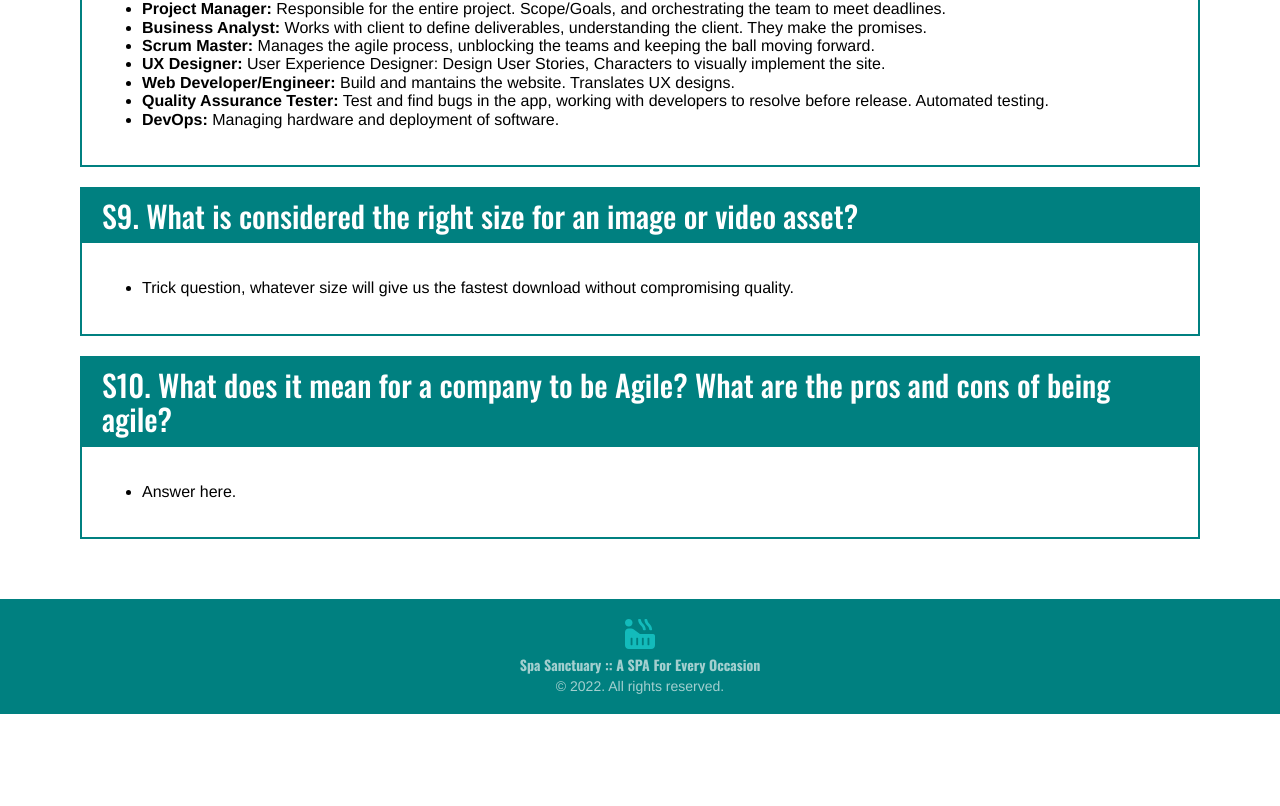
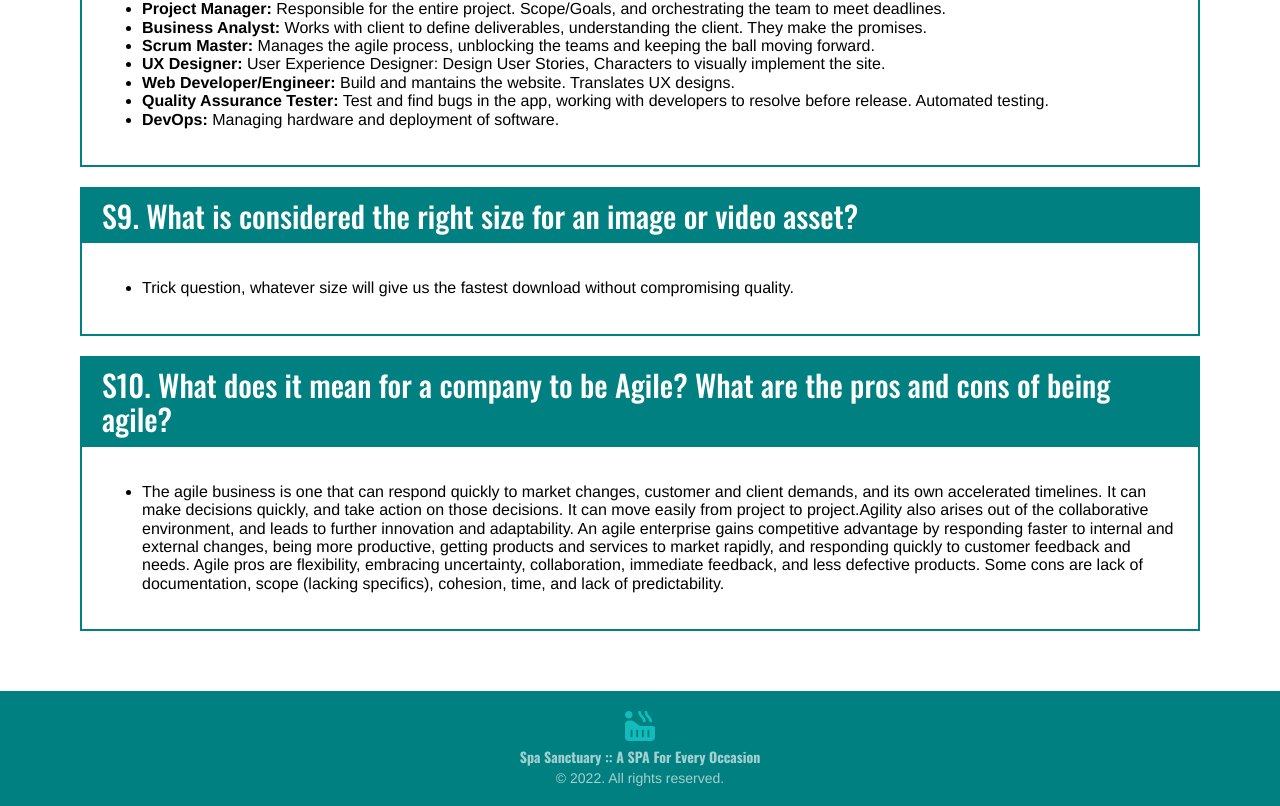
Before and after one commit to claireyz/Web-1-Zhao-Claire-Final, a React (Create React App) app: page /homework in a window 1280 px wide. Shown: the part 2199-3005 px from the top of the page. Before the commit the page ends 2913 px from the top, so only its background shows below. Built offline with nearby package versions, Linux system fonts and the light colour scheme.

Commit message:
Adding Essay answers

```diff
--- a/src/React/Homework/Essays/Essays.jsx
+++ b/src/React/Homework/Essays/Essays.jsx
@@ -75,7 +75,7 @@ const Essays = () => {
 
             <Essay q='S10.  What does it mean for a company to be Agile? What are the pros and cons of being agile?' >
                 <ul>
-                    <li>Answer here. </li>
+                    <li>The agile business is one that can respond quickly to market changes, customer and client demands, and its own accelerated timelines. It can make decisions quickly, and take action on those decisions. It can move easily from project to project.Agility also arises out of the collaborative environment, and leads to further innovation and adaptability. An agile enterprise gains competitive advantage by responding faster to internal and external changes, being more productive, getting products and services to market rapidly, and responding quickly to customer feedback and needs. Agile pros are flexibility, embracing uncertainty, collaboration, immediate feedback, and less defective products. Some cons are lack of documentation, scope (lacking specifics), cohesion, time, and lack of predictability. </li>
                 </ul>
             </Essay>
 
```
